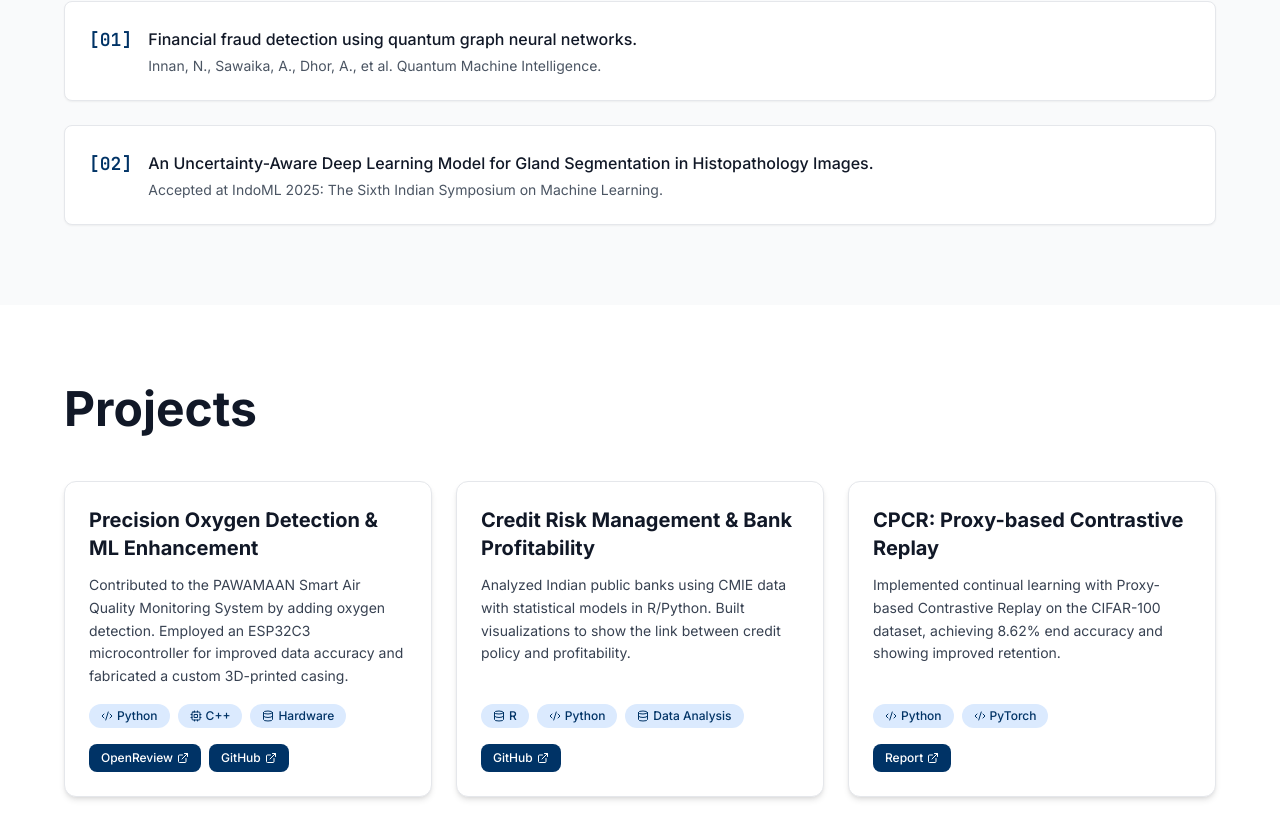
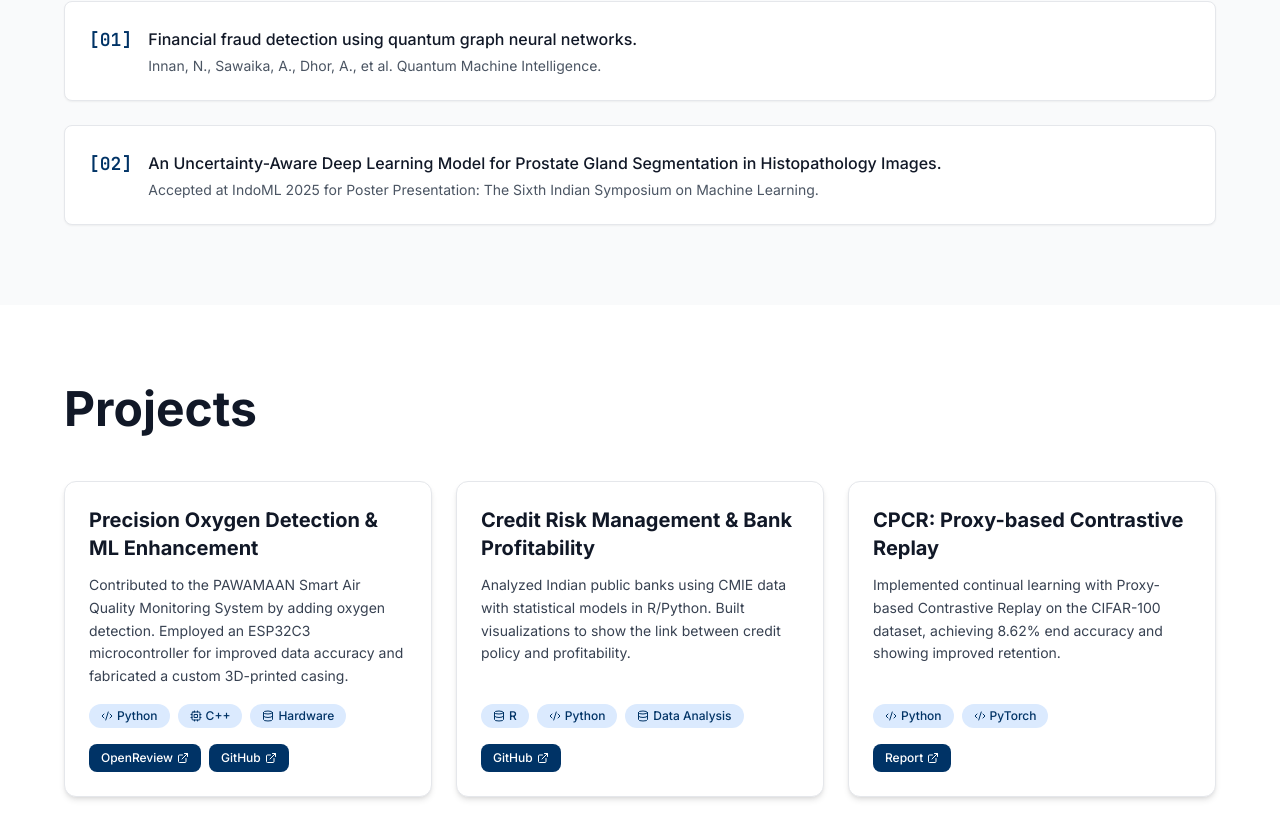
Before and after one commit to AshimDhor/ashimdhor.github.io, a React (Vite) app: page / in a window 1280 px wide. Shown: the part 2275-3113 px from the top of the page. Built offline with nearby package versions, Linux system fonts and the light colour scheme.

Commit message:
Update Publications.tsx

```diff
--- a/src/components/Publications.tsx
+++ b/src/components/Publications.tsx
@@ -14,8 +14,8 @@ const Publications = () => {
     },
     {
       number: "02",
-      title: "An Uncertainty-Aware Deep Learning Model for Gland Segmentation in Histopathology Images.",
-      authors: "Accepted at IndoML 2025:",
+      title: "An Uncertainty-Aware Deep Learning Model for Prostate Gland Segmentation in Histopathology Images.",
+      authors: "Accepted at IndoML 2025 for Poster Presentation:",
       venue: "The Sixth Indian Symposium on Machine Learning."
     }
 
```
